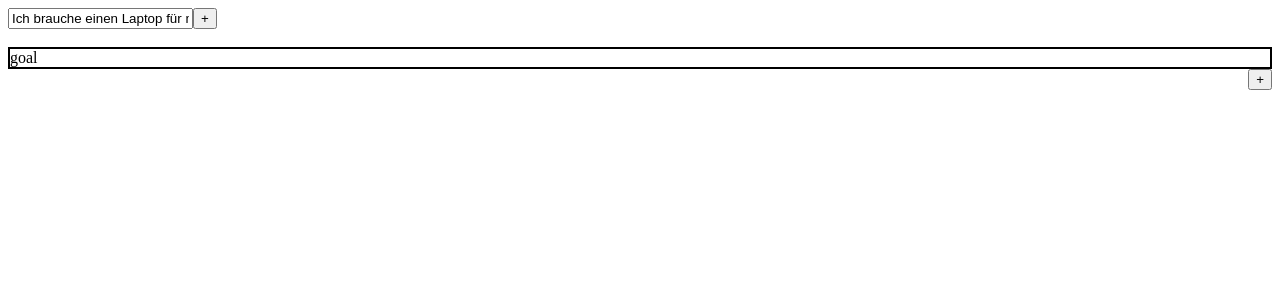
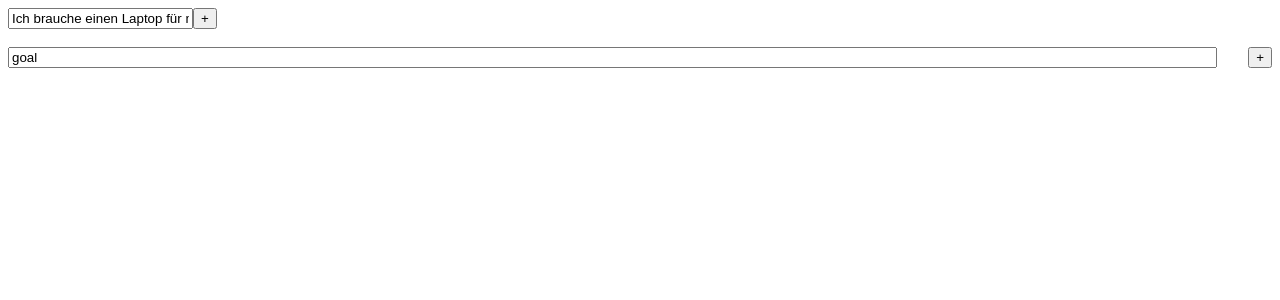
Before and after one commit to NiklasVennemann/goal, an Angular app: page / in a window 1280 px wide. Shown: the top 300 px of the page. Built offline with nearby package versions, Linux system fonts and the light colour scheme.

Commit message:
goal. div to input

```diff
--- a/src/app/goal/goal.component.html
+++ b/src/app/goal/goal.component.html
@@ -1,4 +1,4 @@
-<div id="{{id}}" class="goal">goal{{id}}</div>
+<input type="text" value="goal{{id}}" id="{{id}}" class="inputGoal">
 <button id="AddLowerGoal{{id}}" class="addLowerGoal" (click)="onAddLowerGoal()">+</button>
 <div style="margin-left: 12px" *ngFor="let lowerGoal of lowerGoals">
     <app-goal [id]="lowerGoal.id"></app-goal>
--- a/src/app/goal/goal.component.scss
+++ b/src/app/goal/goal.component.scss
@@ -3,6 +3,9 @@
     border-width: 2px;
     border-style: solid;
 }
+.inputGoal{
+    width: 95%;
+}
 .addLowerGoal {
     float: right;
 }
```
